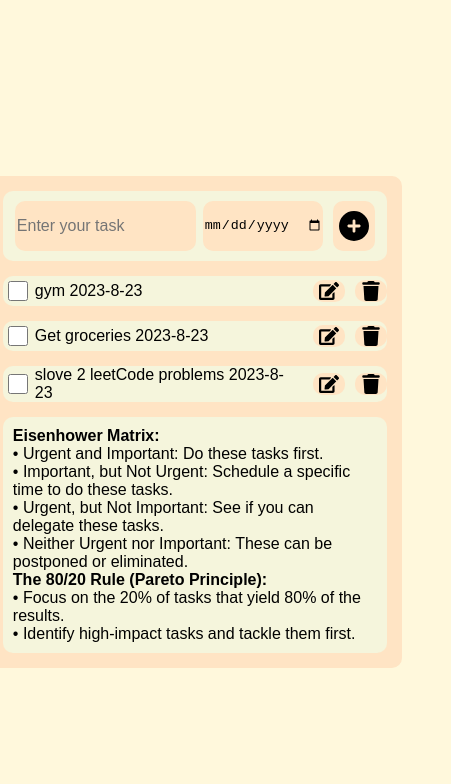
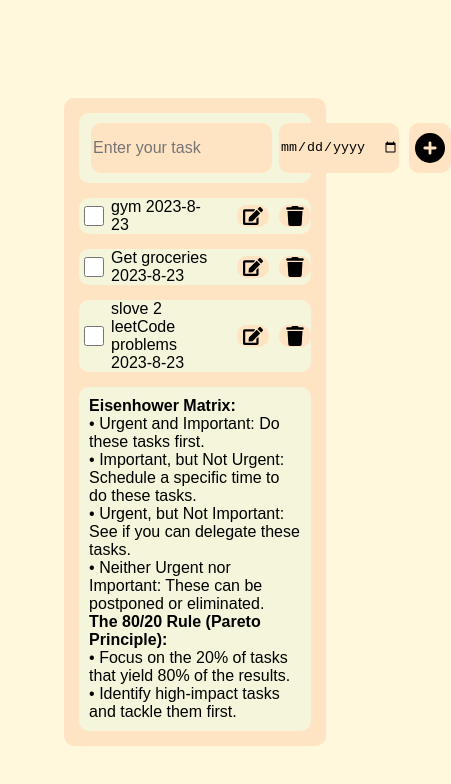
Before and after one commit to SVRamana88/TODO-Web-App, a plain HTML site: page index.html in a window 390 px wide. Shown: the whole page, 451 px wide, since content can reach past the window. Drawn offline with Linux system fonts and the light colour scheme.

Commit message:
Update style.css

```diff
--- a/style.css
+++ b/style.css
@@ -9,7 +9,7 @@ body {
 
 .todoContainer {
     background-color :bisque;
-    width: 500px;
+    width: 40%;
     border-radius: 10px;
 }
 
@@ -110,3 +110,21 @@ button:hover, input:hover {
     padding: 10px;
     border-radius: 10px;
 }
+
+
+
+@media (min-width: 0px) and (max-width: 500px)  {
+    .todoContainer {
+
+        width: 70%;
+
+    }
+}
+
+@media (min-width: 501px) and (max-width: 900px)  {
+    .todoContainer {
+
+        width: 60%;
+
+    }
+}
```
